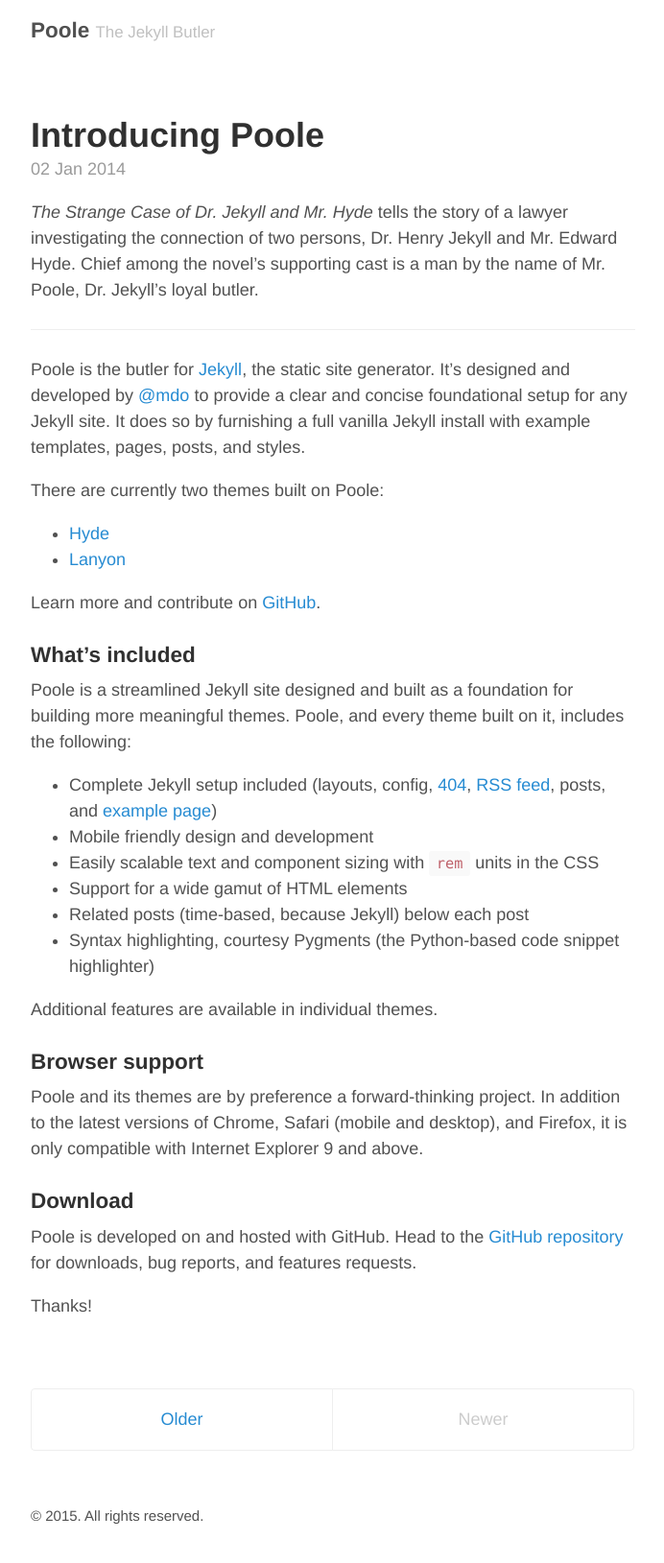
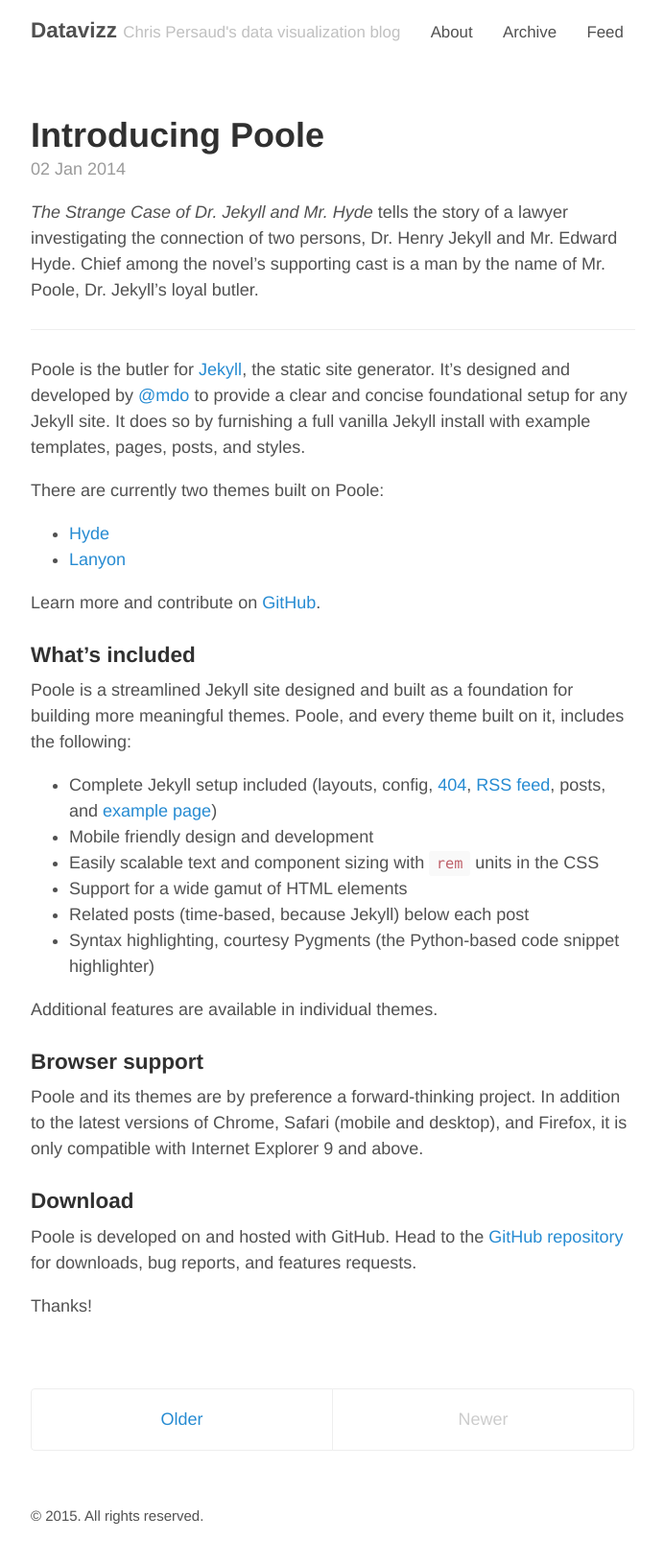
Before and after one commit to chrismp/chrismp.github.io, a Jekyll site: the page built from index.html, in a window 1280 px wide. Shown: the whole page at 96% size, without its empty margins (293-985 px from the left). Built offline with Jekyll 4.4.1, drawn with Linux system fonts in a browser that asks for light colours; the list of posts is cut into pages by our own code.

Commit message:
added an archive page

```diff
--- a/_config.yml
+++ b/_config.yml
@@ -5,9 +5,9 @@
 relative_permalinks: true
 
 # Setup
-title:               Poole
-tagline:             The Jekyll Butler
-url:                 http://getpoole.com
+title:               Datavizz
+tagline:             Chris Persaud's data visualization blog
+url:                 http://chrismp.github.io
 paginate:            1
 baseurl:             ""
 
@@ -28,3 +28,8 @@
 version:             2.0.0
 github:
   repo:              https://github.com/poole/poole
+
+pages_list:
+  About: '/about'
+  Archive: '/archive'
+  Feed: '/atom.xml'
--- a/_layouts/default.html
+++ b/_layouts/default.html
@@ -10,6 +10,10 @@
         <h3 class="masthead-title">
           <a href="{{ site.baseurl }}/" title="Home">{{ site.title }}</a>
           <small>{{ site.tagline }}</small>
+          {% for page in site.pages_list %}
+            &nbsp;&nbsp;&nbsp;
+            <small><a href="{{ page[1] }}">{{ page[0] }}</a></small>
+          {% endfor %}
         </h3>
       </header>
 
```
Also changed, not shown: archive.md (added, +10 -0 lines).
